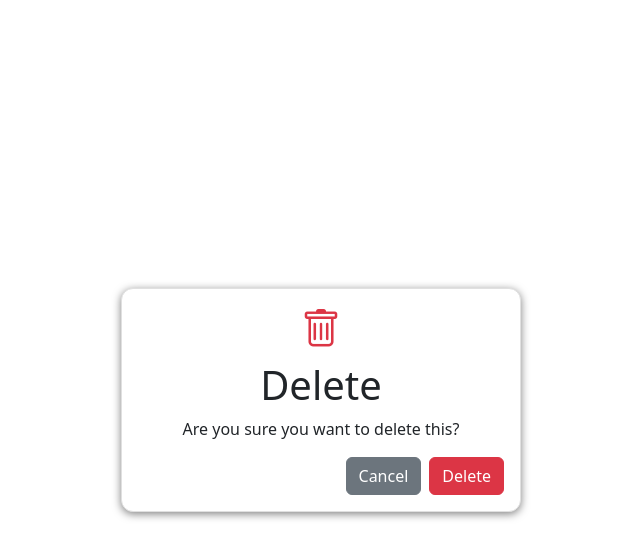
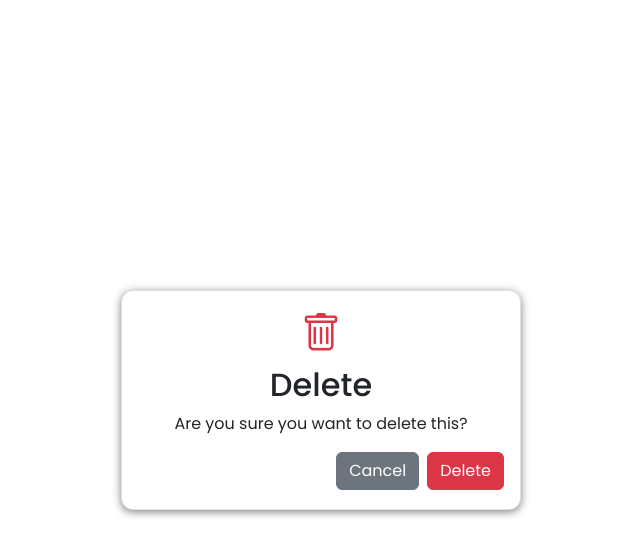
Before and after one commit to vannys0/react-modal, a React (Vite) app: page / in a window 1280 px wide. Both pictures are taken after a click on the button "Delete". Shown: the top 558 px of the page, without its empty margins (319-959 px from the left). Built offline with nearby package versions, Linux system fonts and the light colour scheme.

Commit message:
Initial commit

```diff
--- a/index.html
+++ b/index.html
@@ -8,6 +8,7 @@
     crossorigin="anonymous"
     />
     <link rel="stylesheet" href="https://cdn.jsdelivr.net/npm/bootstrap-icons@1.13.1/font/bootstrap-icons.min.css">
+    <link href="https://fonts.googleapis.com/css2?family=Poppins:ital,wght@0,100;0,200;0,300;0,400;0,500;0,600;0,700;0,800;0,900;1,100;1,200;1,300;1,400;1,500;1,600;1,700;1,800;1,900&display=swap" rel="stylesheet">
     <meta charset="UTF-8" />
     <meta name="viewport" content="width=device-width, initial-scale=1.0" />
     <title>Modal</title>
--- a/src/App.css
+++ b/src/App.css
@@ -2,6 +2,7 @@
   margin: 0;
   padding: 0;
   box-sizing: border-box;
+  font-family: 'Poppins', sans-serif;
 }
 .app {
   display: flex;
@@ -13,7 +14,7 @@
 }
 .container {
   width: 400px;
-  height: ;
+  height: 220px;
   background-color: #fff;
   border: 1px solid #e0e0e0;
   border-radius: 12px;
--- a/src/App.jsx
+++ b/src/App.jsx
@@ -11,7 +11,7 @@ function App() {
         <div className='d-flex flex-column align-items-center gap-2'>
           <span>This is a custom modal</span>
           <span>Click "Delete" to open Modal</span>
-          <button className='btn btn-danger' onClick={() => setOpen(true)}>Delete</button>
+          <button className='btn btn-danger gap-2 d-flex' onClick={() => setOpen(true)}><i className='bi bi-trash'></i>Delete</button>
         </div>}
     </div>
   )
--- a/src/Modal.jsx
+++ b/src/Modal.jsx
@@ -2,11 +2,11 @@ import React from 'react'
 
 function Modal({onClose}) {
   return (
-    <div className='w-100 d-flex'>
-        <div className='container p-3 d-flex justify-content-center align-items-center flex-column'>
+    <div className='w-100 h-100 d-flex align-items-center justify-content-center' onClick={() => onClose(true)}>
+        <div className='container p-3 d-flex justify-content-center align-items-center flex-column' onClick={(e) => e.stopPropagation()}>
             <div className='d-flex flex-column align-items-center justify-content-center'>
                 <h1><i className="bi bi-trash text-danger"></i></h1>
-                <h1>Delete</h1>
+                <h2>Delete</h2>
             </div>
             <div>
                 <p>Are you sure you want to delete this?</p>
```
